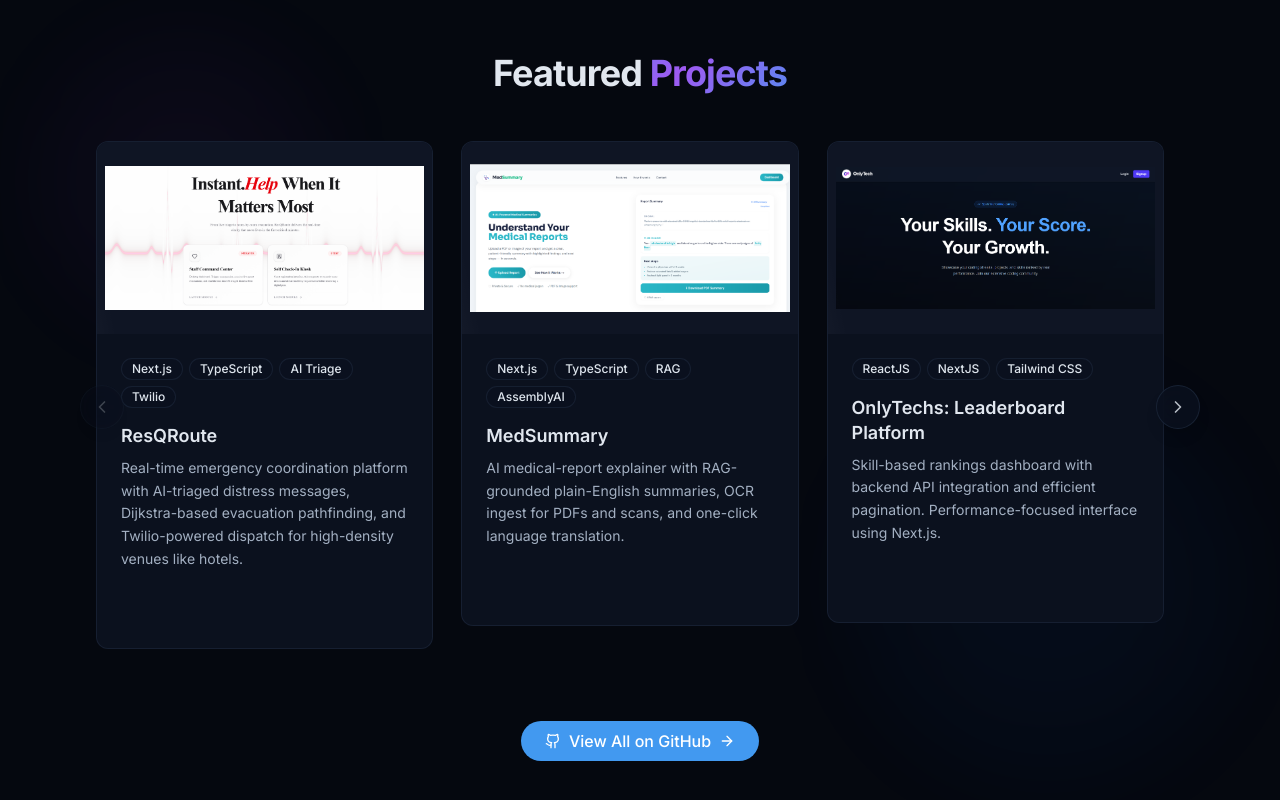
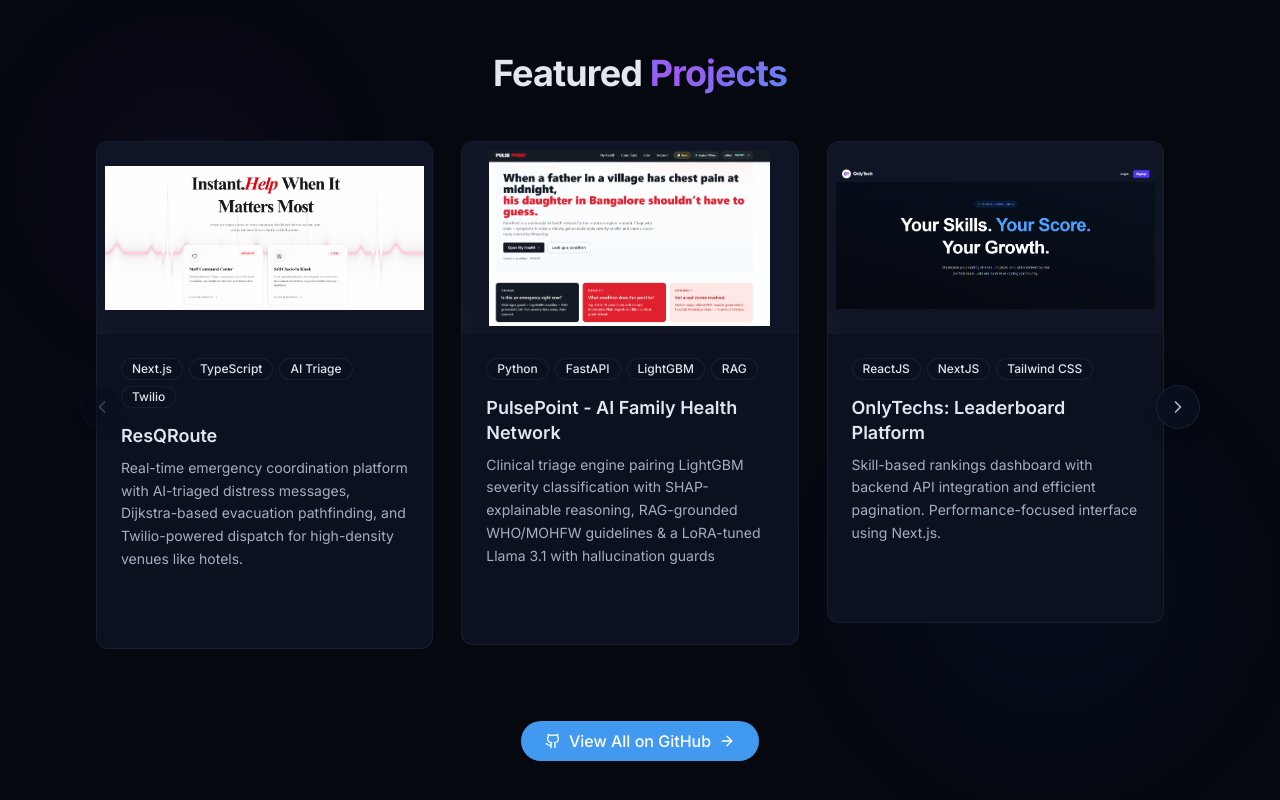
Before and after one commit to aviraltrip/portfolio, a React (Vite) app: page / in a window 1280 px wide. Shown: the part 2385-3185 px from the top of the page. Built offline with nearby package versions, Linux system fonts and the light colour scheme; the HTML template or start-up script is replaced by a standard one.

Commit message:
pulsepoint added

```diff
--- a/src/components/ProjectsSection.jsx
+++ b/src/components/ProjectsSection.jsx
@@ -15,13 +15,13 @@ const projects = [
   },
   {
     id: 2,
-    title: "MedSummary",
+    title: "PulsePoint - AI Family Health Network",
     description:
-      "AI medical-report explainer with RAG-grounded plain-English summaries, OCR ingest for PDFs and scans, and one-click language translation.",
-    image: "/projects/medsum.png",
-    tags: ["Next.js", "TypeScript", "RAG", "AssemblyAI"],
-    demoUrl: "https://medsummary-five.vercel.app/",
-    githubUrl: "https://github.com/akshatXD-hash/MedSummary",
+      "Clinical triage engine pairing LightGBM severity classification with SHAP-explainable reasoning, RAG-grounded WHO/MOHFW guidelines & a LoRA-tuned Llama 3.1 with hallucination guards",
+    image: "/projects/pulsepoint.png",
+    tags: ["Python", "FastAPI", "LightGBM", "RAG"],
+    demoUrl: "https://pulsepoint-zeta.vercel.app/",
+    githubUrl: "https://github.com/aviraltrip/AIML-MedAI",
     featured: true,
   },
   {
@@ -39,7 +39,7 @@ const projects = [
     id: 4,
     title: "HealthDesk: AI-Powered Telemedicine",
     description:
-      "Pharmacist Control Panel with real-time, geolocation-based medicine availability and automated stock notifications. Dynamic routing via Next.js.",
+      "Built a Pharmacist Control Panel with real-time, geolocation-based medicine availability and automated stock notifications. Dynamic routing via Next.js.",
     image: "/projects/healthdesk.png",
     tags: ["ReactJS", "NextJS", "Tailwind CSS"],
     demoUrl: "https://axios-tawny-tau.vercel.app/",
```
Also changed, not shown: public/projects/medsum.png (deleted), public/projects/pulsepoint.png (added).
